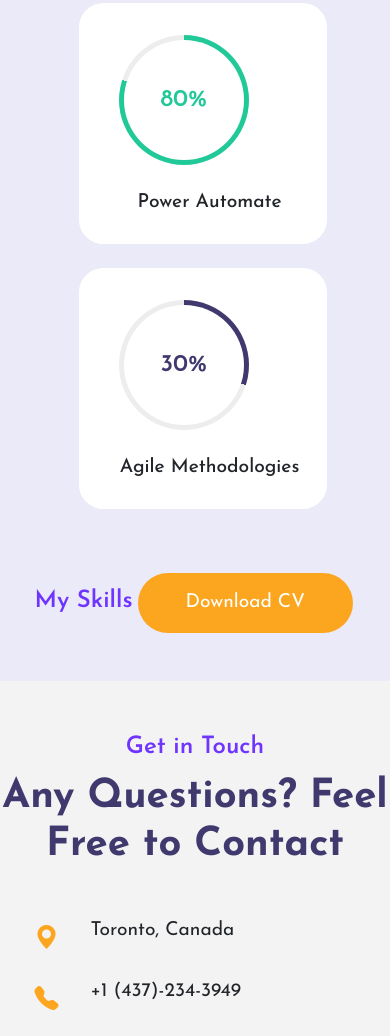
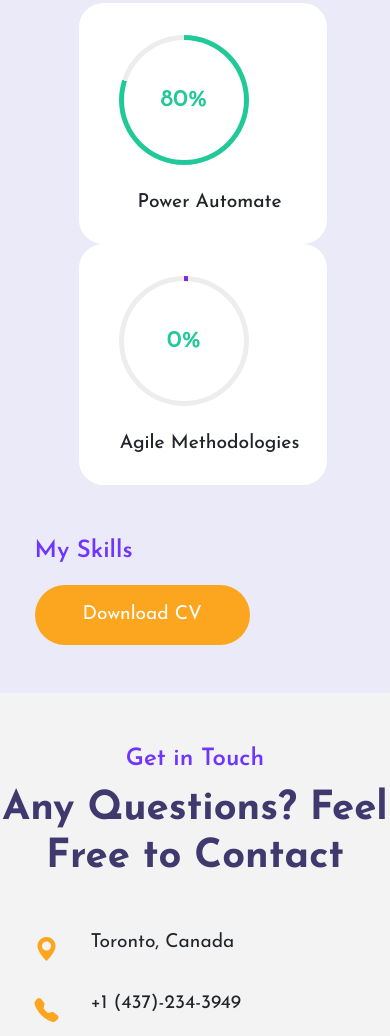
Before and after one commit to patelmilan2912/Milan-s-Portfolio, a plain HTML site: page index.html in a window 390 px wide. Shown: the part 1820-2856 px from the top of the page. Drawn offline with nearby package versions, Linux system fonts and the light colour scheme.

Commit message:
Updated with BR

```diff
--- a/index.html
+++ b/index.html
@@ -188,10 +188,10 @@
                 <span class="text">Power Automate</span>
               </div>
             </div>
-            <div class="col-10 col-md-6 mt-4 mt-md-0">
+            <div class="col-10 col-md-6">
               <div class="progress-card ms-3  ms-md-0">
-                <div class="circular-progress reactjs">
-                  <span class="progress-value reactjs-progress">80%</span>
+                <div class="circular-progress php">
+                  <span class="progress-value php-progress">0%</span>
                 </div>
                 <br>
                 <span class="text">Agile Methodologies</span>
@@ -202,7 +202,7 @@
         <div class="col-10 col-md-5 skill-detail" data-aos="slide-left">
           <div class="heading mt-5 mt-md-3">
             <small>My Skills</small>
-
+  <br />
             <button class="c-btn h-btn mt-3 py-3 px-5 rounded-pill">
               <!-- here download attribute is used for adding download functionality to button  -->
               <a
```
